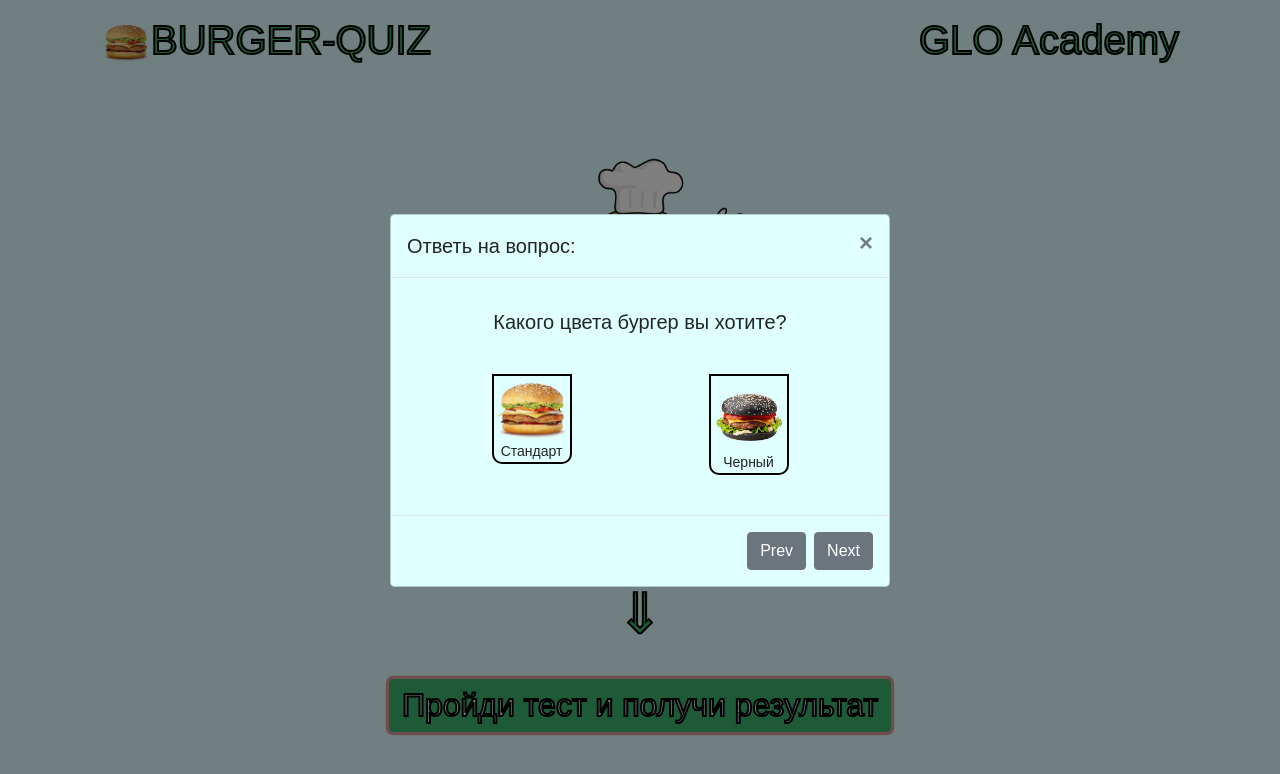
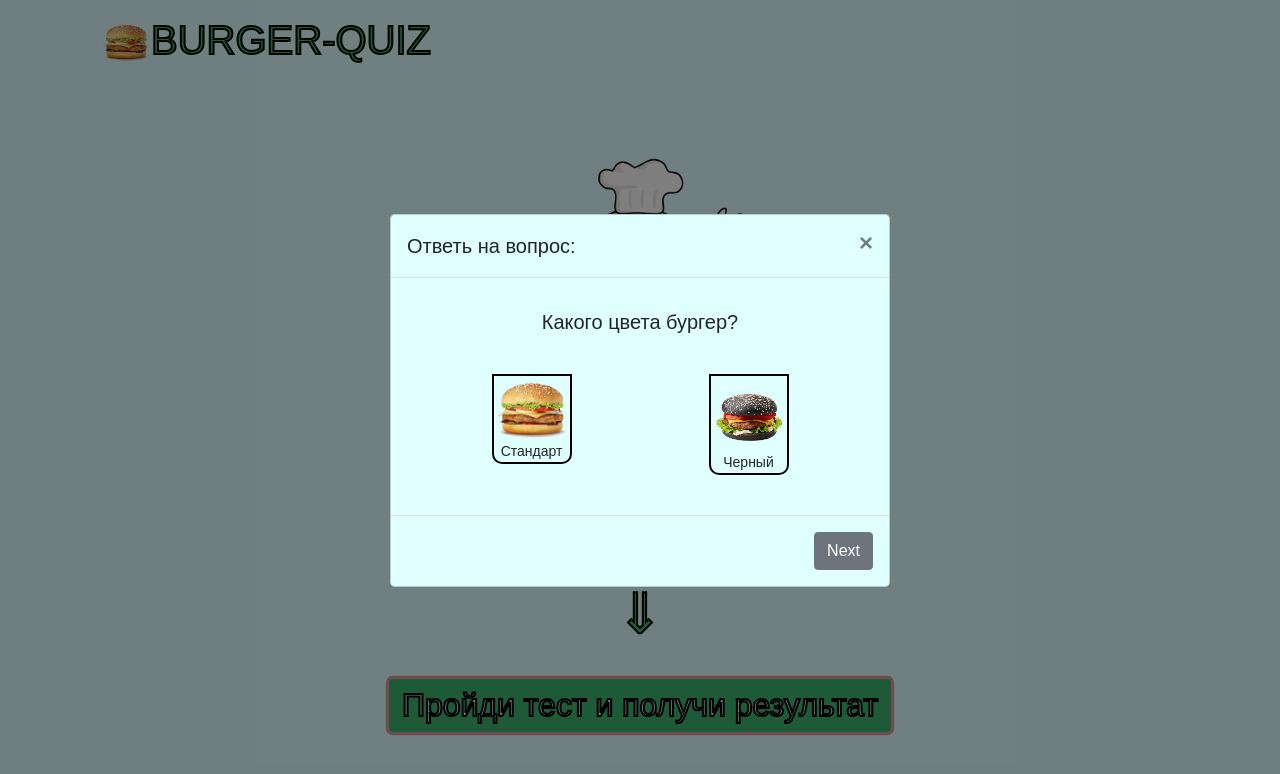
Before and after one commit to dangor220/quiz, a plain HTML site: page index.html in a window 1280 px wide. Both pictures are taken after a click on the button "Пройди тест и получи результат". Drawn offline with Linux system fonts and the light colour scheme.

Commit message:
Quiz: day_2

```diff
--- a/index.html
+++ b/index.html
@@ -21,7 +21,6 @@
               <div class="logo-img"></div>
               <span class="logo-text h1">BURGER-QUIZ</span>
             </div>
-            <h1 class="contacts d-none d-md-block">GLO Academy</h1>
           </div>
         </div>
       </div>
--- a/script/script.js
+++ b/script/script.js
@@ -5,8 +5,85 @@ document.addEventListener('DOMContentLoaded', () => {
     const closeModal = document.querySelector('#closeModal');
     const questionTitle = document.querySelector('#question');
     const formAnswers = document.querySelector('#formAnswers');
-    const [firstBurgerImage, firstNameBurger] = ['./image/burger.png"', 'Стандарт']
-    const [secondBurgerImage, secondNameBurger] = ['./image/burgerBlack.png', 'Черный']
+    const [firstBurgerImage, firstNameBurger] = ['./image/burger.png"', 'Стандарт'];
+    const [secondBurgerImage, secondNameBurger] = ['./image/burgerBlack.png', 'Черный'];
+    const nextButton = document.querySelector('#next');
+    const prevButton = document.querySelector('#prev');
+
+    const questions = [
+      {
+          question: "Какого цвета бургер?",
+          answers: [
+              {
+                  title: 'Стандарт',
+                  url: './image/burger.png'
+              },
+              {
+                  title: 'Черный',
+                  url: './image/burgerBlack.png'
+              }
+          ],
+          type: 'radio'
+      },
+      {
+          question: "Из какого мяса котлета?",
+          answers: [
+              {
+                  title: 'Курица',
+                  url: './image/chickenMeat.png'
+              },
+              {
+                  title: 'Говядина',
+                  url: './image/beefMeat.png'
+              },
+              {
+                  title: 'Свинина',
+                  url: './image/porkMeat.png'
+              }
+          ],
+          type: 'radio'
+      },
+      {
+          question: "Дополнительные ингредиенты?",
+          answers: [
+              {
+                  title: 'Помидор',
+                  url: './image/tomato.png'
+              },
+              {
+                  title: 'Огурец',
+                  url: './image/cucumber.png'
+              },
+              {
+                  title: 'Салат',
+                  url: './image/salad.png'
+              },
+              {
+                  title: 'Лук',
+                  url: './image/onion.png'
+              }
+          ],
+          type: 'checkbox'
+      },
+      {
+          question: "Добавить соус?",
+          answers: [
+              {
+                  title: 'Чесночный',
+                  url: './image/sauce1.png'
+              },
+              {
+                  title: 'Томатный',
+                  url: './image/sauce2.png'
+              },
+              {
+                  title: 'Горчичный',
+                  url: './image/sauce3.png'
+              }
+          ],
+          type: 'radio'
+      }
+  ];
 
     btnOpenModal.addEventListener('click', () => {
         modal.classList.add('d-block');
@@ -17,28 +94,51 @@ document.addEventListener('DOMContentLoaded', () => {
         modal.classList.remove('d-block');
     })
 
+
+
     const playTest = () => {
-        const renderQuestions = () => {
-            questionTitle.textContent = 'Какого цвета бургер вы хотите?';
-            formAnswers.innerHTML = `
-            <div class="answers-item d-flex flex-column">
-                <input type="radio" id="answerItem1" name="answer" class="d-none">
-                <label for="answerItem1" class="d-flex flex-column justify-content-between">
-                  <img class="answerImg" src="${firstBurgerImage}" alt="burger">
-                  <span>${firstNameBurger}</span>
+
+    let numberQuestion = 0;
+
+        const renderAnswers = (answer) => {
+          questions[answer].answers.forEach((answer, item) => {
+            const answerItem = document.createElement('div');
+                answerItem.classList.add('answers-item', 'd-flex', 'flex-column');
+                answerItem.innerHTML = `
+                <input type="${questions[item].type}" id="${answer.title}" name="answer" class="d-none">
+                <label for="${answer.title}" class="d-flex flex-column justify-content-between">
+                  <img class="answerImg" src="${answer.url}" alt="burger">
+                  <span>${answer.title}</span>
                 </label>
-              </div>
-              <div class="answers-item d-flex justify-content-center">
-                <input type="radio" id="answerItem2" name="answer" class="d-none">
-                <label for="answerItem2" class="d-flex flex-column justify-content-between">
-                  <img class="answerImg" src="${secondBurgerImage}" alt="burger">
-                  <span>${secondNameBurger}</span>
-                </label>
-              </div>
-              `;
+                `;
+                formAnswers.appendChild(answerItem);
 
+                numberQuestion === 0 ? prevButton.classList.add('d-none') :  prevButton.classList.remove('d-none');
+
+                numberQuestion === questions.length - 1 ? nextButton.classList.add('d-none') : nextButton.classList.remove('d-none');
+          })
         }
-        renderQuestions()
+
+        const renderQuestions = (indexQuestion) => {
+            formAnswers.innerHTML = '';
+            questionTitle.textContent = `${questions[indexQuestion].question}`;
+
+            renderAnswers(indexQuestion);
+        }
+
+        renderQuestions(numberQuestion);
+
+
+
+        nextButton.onclick = () => {
+          numberQuestion === 0 ? prevButton.classList.add('d-none') :  prevButton.classList.remove('d-none');
+          numberQuestion++;
+          renderQuestions(numberQuestion);
+        }
+
+        prevButton.onclick = () => {
+          numberQuestion--;
+          renderQuestions(numberQuestion);
+        }
     }
-
 })
```
